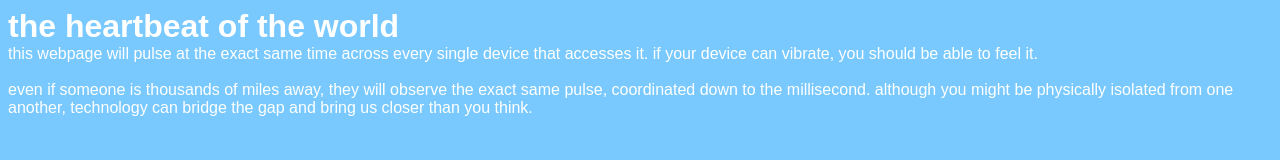
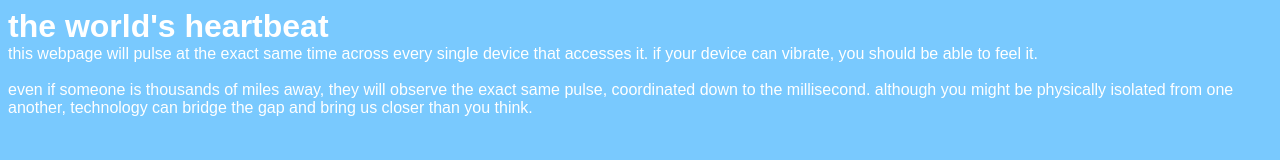
Before and after one commit to shraiwi/the-worlds-heartbeat, a plain HTML site: page index.html in a window 1280 px wide. Drawn offline with Linux system fonts and the light colour scheme.

Commit message:
Change name of website

```diff
--- a/index.html
+++ b/index.html
@@ -23,7 +23,7 @@
   </head>
   <body>
     <h1>
-      the heartbeat of the world
+      the world's heartbeat
     </h1>
     <p>
       this webpage will pulse at the exact same time across every single device that accesses it. if your device can vibrate, you should be able to feel it.
```
